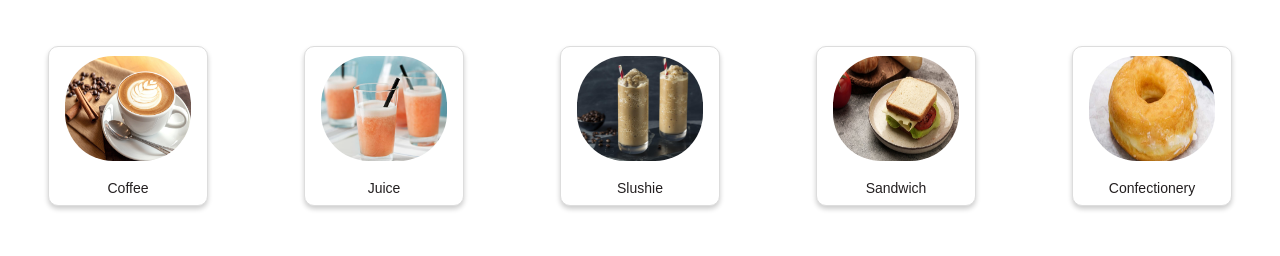
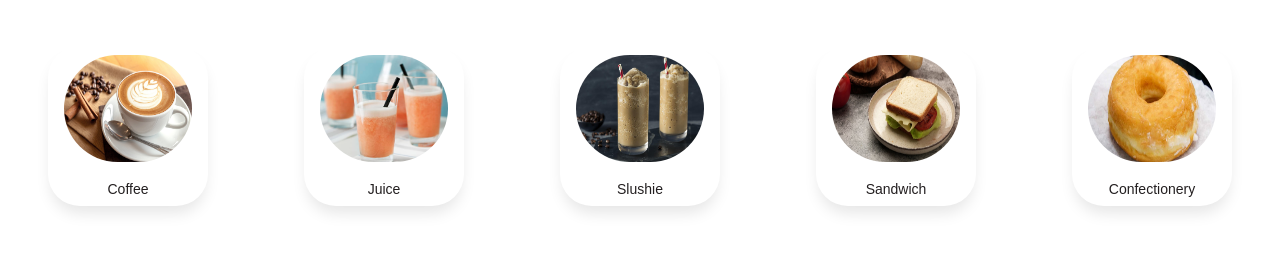
Before and after one commit to meeeww/tfg_cliente, a React (Vite) app: page /carta in a window 1280 px wide. Shown: the part 661-917 px from the top of the page. Built offline with nearby package versions, Linux system fonts and the light colour scheme; no server answers.

Commit message:
Mejorada header de la carta

```diff
--- a/src/components/Carta.jsx
+++ b/src/components/Carta.jsx
@@ -6,6 +6,14 @@ import header2 from '../assets/CartaCafe/Headerzumo.jpg'
 import header3 from '../assets/CartaCafe/Headergranizado.jpg'
 import header4 from '../assets/CartaCafe/Headersandwich.jpg'
 import header5 from '../assets/CartaCafe/Headerdonuts.jpg'
+
+const headers = [
+    { title: "Coffee", redirect: "#coffee", img: header1 },
+    { title: "Juice", redirect: "#juice", img: header2 },
+    { title: "Slushie", redirect: "#slushie", img: header3 },
+    { title: "Sandwich", redirect: "#sandwich", img: header4 },
+    { title: "Confectionery", redirect: "#confectionery", img: header5 }
+]
 
 import carta1 from '../assets/CartaCafe/Cartacafesolo.png'
 import carta2 from '../assets/CartaCafe/Cartacortado.png'
@@ -61,36 +69,14 @@ const Carta = () => {
     return (
         <>
             <div className="CartaHeader">
-                <a href='#coffee' className="CartaDiv">
-                    <div className="CartaImg">
-                        <img src={header1} alt="" />
-                    </div>
-                    <p>Coffee</p>
-                </a>
-                <a href='#juice' className="CartaDiv">
-                    <div className="CartaImg">
-                        <img src={header2} alt="" />
-                    </div>
-                    <p>Juice</p>
-                </a>
-                <a href='#slushie' className="CartaDiv">
-                    <div className="CartaImg">
-                        <img src={header3} alt="" />
-                    </div>
-                    <p>Slushie</p>
-                </a>
-                <a href='#sandwich' className="CartaDiv">
-                    <div className="CartaImg">
-                        <img src={header4} alt="" />
-                    </div>
-                    <p>Sandwich</p>
-                </a>
-                <a href='#confectionery' className="CartaDiv">
-                    <div className="CartaImg">
-                        <img src={header5} alt="" />
-                    </div>
-                    <p>Confectionery</p>
-                </a>
+                {headers.map((item) => (
+                    <a key={item.title} href={item.redirect} className="CartaDiv">
+                        <div className="CartaImg">
+                            <img src={item.img} alt={item.title} />
+                        </div>
+                        <p>{item.title}</p>
+                    </a>
+                ))}
             </div>
 
             <div className="CartaMenu">
--- a/src/estilos/estilos.css
+++ b/src/estilos/estilos.css
@@ -455,15 +455,23 @@ body {
   text-align: center;
   justify-content: space-around;
   padding-inline: 1rem;
-  background-color: var(--blanco);
-  box-shadow: 0px 3px 5px rgba(0, 0, 0, 0.2);
-  border-radius: 10px;
-  border: 1px solid #dddddd;
+  box-shadow: 0px 10px 15px -3px rgba(0, 0, 0, 0.1);
+  border-radius: 2rem;
   font-size: 14px;
   display: flex;
   flex-direction: column;
   text-decoration: none;
   color: var(--gris);
+
+  transition: all 0.25s;
+}
+
+.CartaDiv:hover{
+  background-color: var(--color_secundario);
+  color: var(--blanco);
+  box-shadow: 0px 10px 15px -3px rgba(173, 151, 79, 0.7);
+
+  transition: all 0.25s;
 }
 
 .CartaImg {
@@ -479,7 +487,7 @@ body {
 .CartaImg img {
   width: 100%;
   height: 100%;
-  border-radius: 3rem;
+  border-radius: 4rem;
 
   transition: all 0.25s;
 }
```
